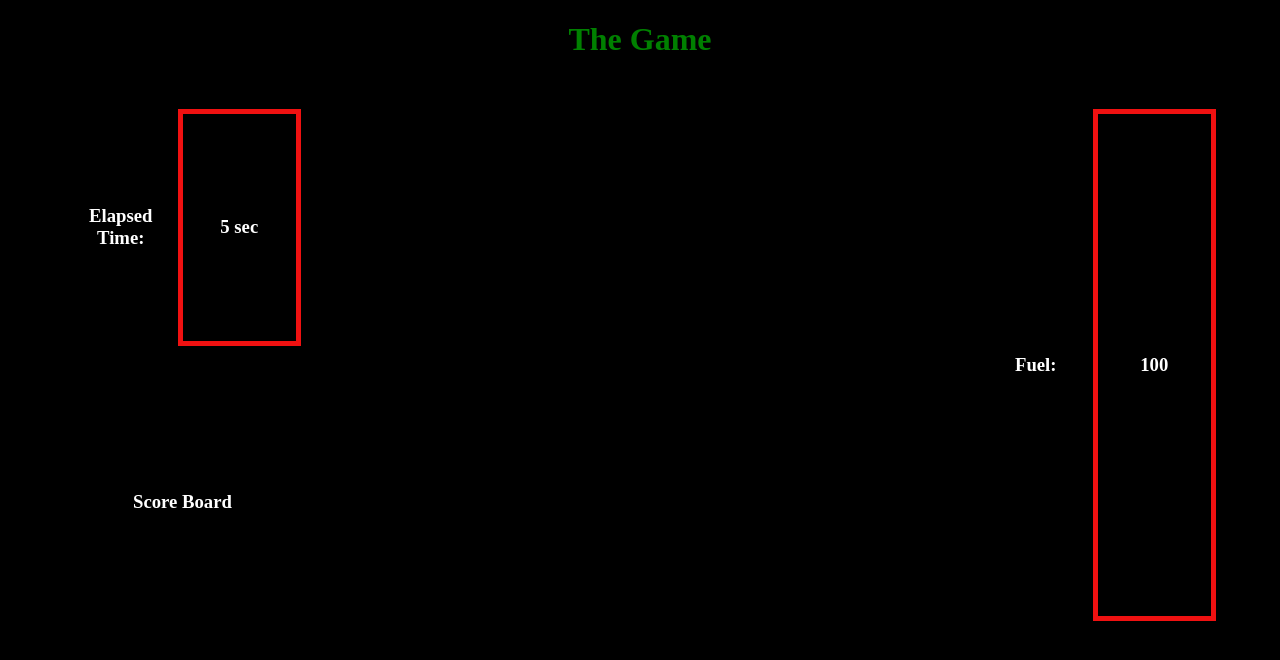
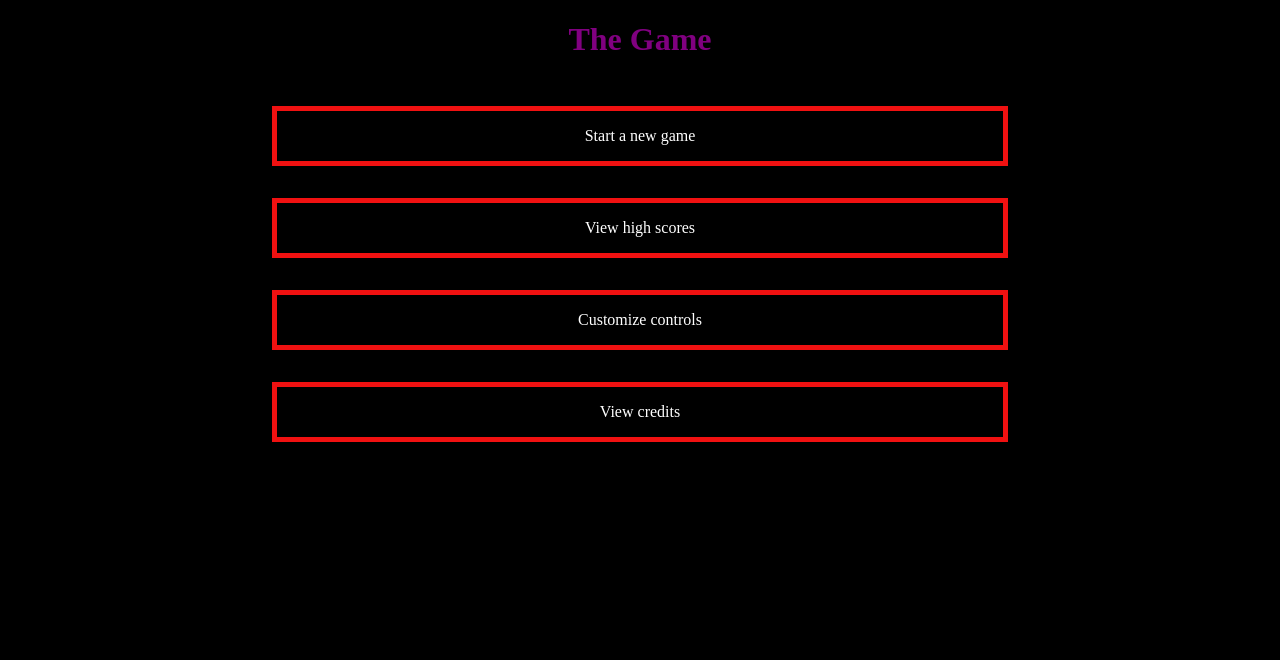
Before and after one commit to Manodiestra/lunar-landar-vanila-js, a plain HTML site: page index.html in a window 1280 px wide. Drawn offline with Linux system fonts and the light colour scheme; a web font is replaced by a local one.

Commit message:
added menu pages

```diff
--- a/index.html
+++ b/index.html
@@ -2,36 +2,26 @@
 <html lang = "en-US">
 <head>
   <meta charset = "UTF-8">
-  <link rel="stylesheet" href="style.css"/>
+  <link rel="stylesheet" href="menu.css"/>
   <title>Maze</title>
 </head>
 <body id="body">
   <div id="top">
     <h1 id="title">The Game</h1>
   </div>
-  <div id="pauseMenu"></div>
-  <div id="container">
-    <div class="sidePannel">
-      <div id="timeWrapper" class="menuWrapper">
-        <h3 class="label">Elapsed Time:</h3>
-        <h3 id="timeValue" class="valueStyle">0 sec</h3>
-      </div>
-      <div class="menuWrapper">
-        <h3 class="label">Score Board</h3>
-        <div id="leaderBoard"></div>
-      </div>
+  <div id="menu">
+    <div class="menu_item" onclick="location.href='game.html'">
+      Start a new game
     </div>
-    <canvas id="canvas" width="1000" height="1000"></canvas>
-    <div class="sidePannel">
-      <div id="scoreWrapper" class="menuWrapper">
-        <h3 class="label">Fuel:</h3>
-        <h3 id="scoreValue" class="valueStyle">0</h3>
-      </div>
+    <div class="menu_item">
+      View high scores
+    </div>
+    <div class="menu_item">
+      Customize controls
+    </div>
+    <div class="menu_item" onclick="location.href='credits.html'">
+      View credits
     </div>
   </div>
-  <script>
-    var MyGame = {};
-  </script>
-  <script src = "driver.js"></script>
 </body>
 </html>
--- /dev/null
+++ b/menu.css
@@ -0,0 +1,55 @@
+@font-face {
+  font-family: 'Xirod';
+  src: url('./assets/xirod/xirod.ttf');
+}
+#body {
+  background-color: black;
+  background-repeat: no-repeat;
+  background-size: 100%;
+  color: white;
+  margin: 0;
+  font-family: 'Xirod';
+}
+#top {
+  display: flex;
+  flex: 1;
+  flex-direction: row;
+}
+#title {
+  display: flex;
+  flex: 5;
+  align-content: center;
+  justify-content: center;
+  text-align: center;
+  color: purple;
+}
+#menu {
+  padding-top: 10px;
+  padding-bottom: 160px;
+  margin-left: 20%;
+  margin-right: 20%;
+  display: flex;
+  flex-direction: column;
+}
+
+.menu_item {
+  display: flex;
+  flex: 1;
+  margin: 16px;
+  padding: 16px;
+  border-color: #f01111;
+  border-width: 5px;
+  border-style: solid;
+  text-align: center;
+  align-items: center;
+  vertical-align: middle;
+  justify-content: center;
+}
+.menu_item:hover {
+  color: black;
+  background-color: red;
+  border-color: purple;
+}
+.text {
+  color: purple;
+}
```
Also changed, not shown: credits.html (added, +28 -0 lines), game.html (added, +37 -0 lines).
